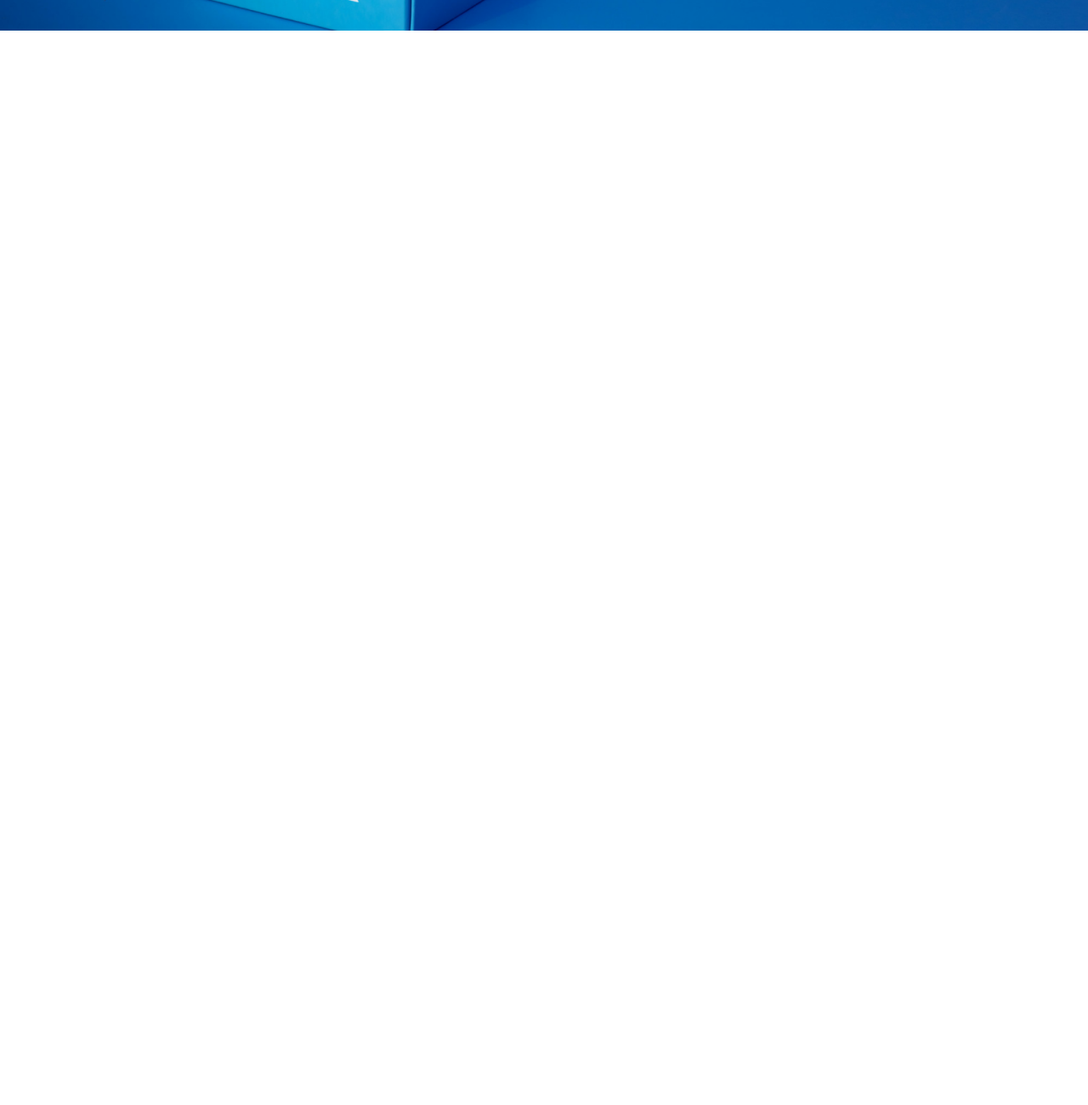
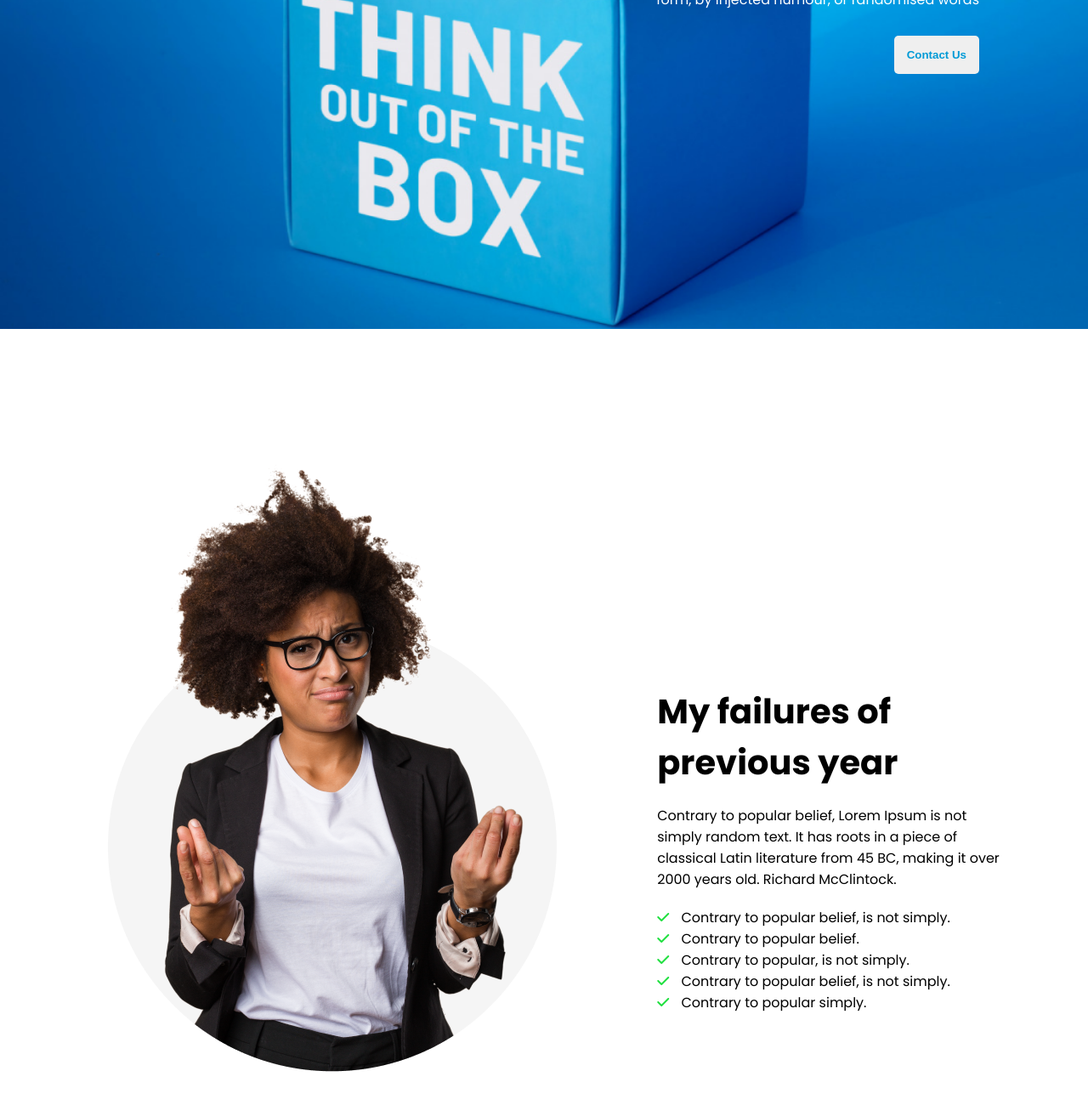
Before and after one commit to Jaber4770/think-out-of-the-box, a plain HTML site: page New_Year/index.html in a window 1280 px wide. Shown: the part 588-1888 px from the top of the page at 85% size. Before the commit the page ends 800 px from the top, so only its background shows below. Drawn offline with Linux system fonts and the light colour scheme.

Commit message:
failure section done

```diff
--- a/New_Year/Style/style.css
+++ b/New_Year/Style/style.css
@@ -119,6 +119,13 @@
 body{
     font-family: "Poppins", sans-serif;
 }
+.body-section{
+    margin-bottom: 150px;
+}
+main{
+    width: 90%;
+    margin: 0 auto;
+}
 /* Header style */
 .header_bg{
     background-image: url(/New_Year/images/banner/banner3.png);
@@ -127,20 +134,47 @@ body{
     background-repeat: no-repeat;
     text-align: right;
 }
+.header_title{
+    font-size: 60px;
+    line-height: 65px;
+}
 .header_container{
-    width: 80%;
-    padding: 150px 0px;
+    width: 90%;
+    padding: 300px 0px;
 }
 .header_description{
     padding: 30px 0px;
 }
 .contact_button{
     border: none;
-    color: rgb(0, 183, 255);
+    color: rgb(0, 154, 214);
     padding: 15px;
     border-radius: 5px;
+    font-weight: 800;
+}
+.contact_button:hover{
+    cursor: pointer;
 }
 /* Header style Done */
 
 
 /* Failures year style is here. */
+.failures-year{
+    display: flex;
+    justify-content: center;
+    align-items: center;
+    gap: 100px;
+}
+.failure-title{
+    font-size: 40px;
+    margin-top: 200px;
+}
+.failure-description{
+    padding: 20px 0px;
+}
+.failures-list{
+    list-style-type: none;
+}
+.failures-list>li>i{
+    padding-right: 10px;
+}
--- a/New_Year/index.html
+++ b/New_Year/index.html
@@ -6,18 +6,30 @@
     <title>Document</title>
     <link rel="stylesheet" href="Style/style.css">
     <link rel="shortcut icon" href="favicon.ico" type="image/x-icon">
+    <script src="https://kit.fontawesome.com/b7903cb9e0.js" crossorigin="anonymous"></script>
 </head>
 <body>
     <header class="header_bg">
-        <div class="header_container">
-            <h1>All Thinks Are <br> Possible If You <br> believe</h1>
+        <div class="header_container body-section">
+            <h1 class="header_title">All Thinks Are <br> Possible If You <br> believe</h1>
         <p class="header_description">There are many variations of passages of Lorem<br> Ipsum available, but the majority have suffered alteration in some<br> form, by injected humour, or randomised words</p>
         <button class="contact_button">Contact Us</button>
         </div>
     </header>
     <main>
-        <section class="failures-year">
-
+        <section class="failures-year body-section">
+            <img src="/New_Year/images/person.png" alt="">
+            <div>
+                <h1 class="failure-title">My failures of <br> previous year</h1>
+                <p class="failure-description">Contrary to popular belief, Lorem Ipsum is not <br> simply random text. It has roots in a piece of <br>classical Latin literature from 45 BC, making it over<br> 2000 years old. Richard McClintock.</p>
+                <ul class="failures-list">
+                    <li><i class="fa-solid fa-check" style="color: #1fe03f;"></i> Contrary to popular belief, is not simply.</li>
+                    <li><i class="fa-solid fa-check" style="color: #1fe03f;"></i> Contrary to popular belief.</li>
+                    <li><i class="fa-solid fa-check" style="color: #1fe03f;"></i> Contrary to popular, is not simply.</li>
+                    <li><i class="fa-solid fa-check" style="color: #1fe03f;"></i> Contrary to popular belief, is not simply.</li>
+                    <li><i class="fa-solid fa-check" style="color: #1fe03f;"></i> Contrary to popular simply.</li>
+                </ul>
+            </div>
         </section>
     </main>
     <footer>
```
